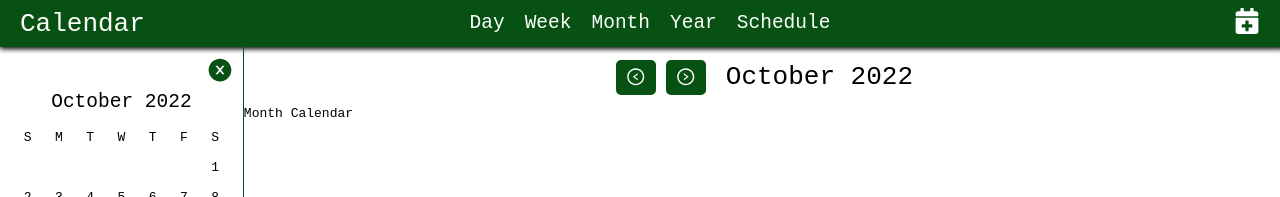
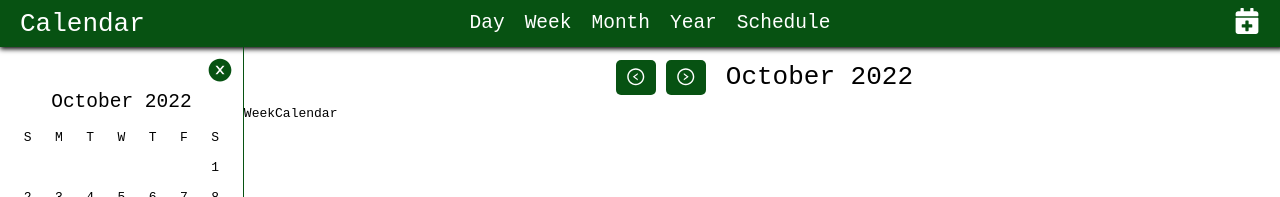
Before and after one commit to kraig-hebert/calendar, a React (Create React App) app: page / in a window 1280 px wide. Both pictures are taken after a click on the item "Week". Shown: the top 197 px of the page. Built offline with nearby package versions, Linux system fonts and the light colour scheme.

Commit message:
added links to change calendar view when header link is selected

```diff
--- a/src/components/main/Main.jsx
+++ b/src/components/main/Main.jsx
@@ -6,16 +6,37 @@ import { AiOutlineLeftCircle, AiOutlineRightCircle } from 'react-icons/ai';
 import {
   selectDrawerOpen,
   selectCurrentDate,
+  selectCurrentCalendarSpread,
 } from '../../reducers/appSettings';
 import useSideDrawerToggle from '../../utils/useSideDrawerToggle';
 import { format } from 'date-fns';
 import MonthCalendar from './calendarTypes/monthCalendar/MonthCalendar';
+import DayCalendar from './calendarTypes/dayCalendar/DayCalendar';
+import WeekCalendar from './calendarTypes/weekCalendar/WeekCalendar';
+import YearCalendar from './calendarTypes/yearCalendar/YearCalendar';
+import ScheduleCalendar from './calendarTypes/scheduleCalendar/ScheduleCalendar';
 
 const Main = () => {
   const classes = useStyles();
   const drawerOpen = useSelector(selectDrawerOpen);
   const date = format(useSelector(selectCurrentDate), 'MMMM y');
+  const currentCalendarSpread = useSelector(selectCurrentCalendarSpread);
   const toggleSideDrawerOpen = useSideDrawerToggle(true);
+
+  const renderCalendar = () => {
+    switch (currentCalendarSpread) {
+      case 'day':
+        return <DayCalendar />;
+      case 'week':
+        return <WeekCalendar />;
+      case 'month':
+        return <MonthCalendar />;
+      case 'year':
+        return <YearCalendar />;
+      case 'schedule':
+        return <ScheduleCalendar />;
+    }
+  };
 
   return (
     <main className={classes.main}>
@@ -28,8 +49,7 @@ const Main = () => {
         </button>
         <h2 className={classes.headerDate}>{date}</h2>
       </div>
-      <MonthCalendar />
-
+      {renderCalendar()}
       {!drawerOpen && (
         <GiHamburgerMenu
           className={classes.hamburger}
--- /dev/null
+++ b/src/components/main/calendarTypes/dayCalendar/DayCalendar.jsx
@@ -0,0 +1,9 @@
+import React from 'react';
+import { useStyles } from './styles';
+
+const DayCalendar = () => {
+  const classes = useStyles();
+  return <div className={classes.dayCalendar}>DayCalendar</div>;
+};
+
+export default DayCalendar;
--- /dev/null
+++ b/src/components/main/calendarTypes/dayCalendar/styles.js
@@ -0,0 +1,3 @@
+import { createUseStyles } from 'react-jss';
+
+export const useStyles = createUseStyles({});
--- /dev/null
+++ b/src/components/main/calendarTypes/scheduleCalendar/ScheduleCalendar.jsx
@@ -0,0 +1,9 @@
+import React from 'react';
+import { useStyles } from './styles';
+
+const ScheduleCalendar = () => {
+  const classes = useStyles();
+  return <div className={classes.scheduleCalendar}>ScheduleCalendar</div>;
+};
+
+export default ScheduleCalendar;
--- /dev/null
+++ b/src/components/main/calendarTypes/scheduleCalendar/styles.js
@@ -0,0 +1,3 @@
+import { createUseStyles } from 'react-jss';
+
+export const useStyles = createUseStyles({});
--- /dev/null
+++ b/src/components/main/calendarTypes/weekCalendar/WeekCalendar.jsx
@@ -0,0 +1,9 @@
+import React from 'react';
+import { useStyles } from './styles';
+
+const WeekCalendar = () => {
+  const classes = useStyles();
+  return <div className={classes.weekCalendar}>WeekCalendar</div>;
+};
+
+export default WeekCalendar;
--- /dev/null
+++ b/src/components/main/calendarTypes/weekCalendar/styles.js
@@ -0,0 +1,3 @@
+import { createUseStyles } from 'react-jss';
+
+export const useStyles = createUseStyles({});
--- /dev/null
+++ b/src/components/main/calendarTypes/yearCalendar/YearCalendar.jsx
@@ -0,0 +1,9 @@
+import React from 'react';
+import { useStyles } from './styles';
+
+const YearCalendar = () => {
+  const classes = useStyles();
+  return <div className={classes.yearCalendar}>YearCalendar</div>;
+};
+
+export default YearCalendar;
--- /dev/null
+++ b/src/components/main/calendarTypes/yearCalendar/styles.js
@@ -0,0 +1,3 @@
+import { createUseStyles } from 'react-jss';
+
+export const useStyles = createUseStyles({});
--- a/src/reducers/appSettings.js
+++ b/src/reducers/appSettings.js
@@ -27,6 +27,8 @@ const appSettingsSlice = createSlice({
 export const selectDrawerOpen = (state) => state.appSettings.drawerOpen;
 export const selectCurrentDate = (state) =>
   new Date(state.appSettings.currentDate);
+export const selectCurrentCalendarSpread = (state) =>
+  state.appSettings.currentCalendarSpread;
 
 export const { drawerCloseSelected, drawerOpenSelected, navLinkSelected } =
   appSettingsSlice.actions;
```
